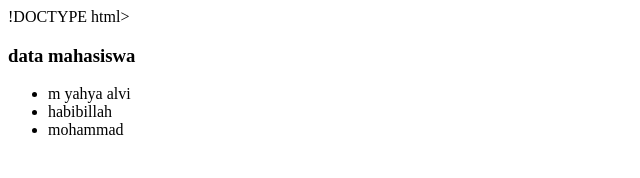
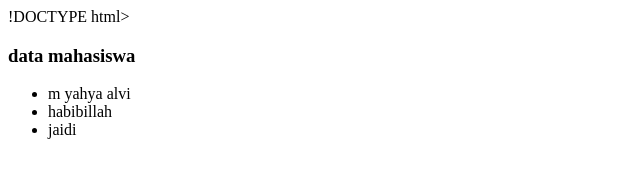
Before and after one commit to Yahyaalvie/latihan1-alterra, a plain HTML site: page latihan1alterra.html in a window 1280 px wide. Shown: the full height of the page, 0-640 px from the left. Drawn offline with Linux system fonts and the light colour scheme.

Commit message:
Update latihan1alterra.html

```diff
--- a/latihan1alterra.html
+++ b/latihan1alterra.html
@@ -11,7 +11,7 @@
     <ul>
         <li>m yahya alvi</li>
         <li>habibillah</li>
-        <li>mohammad</li>
+        <li>jaidi</li>
     </ul>
 </body>
 </html>
```
